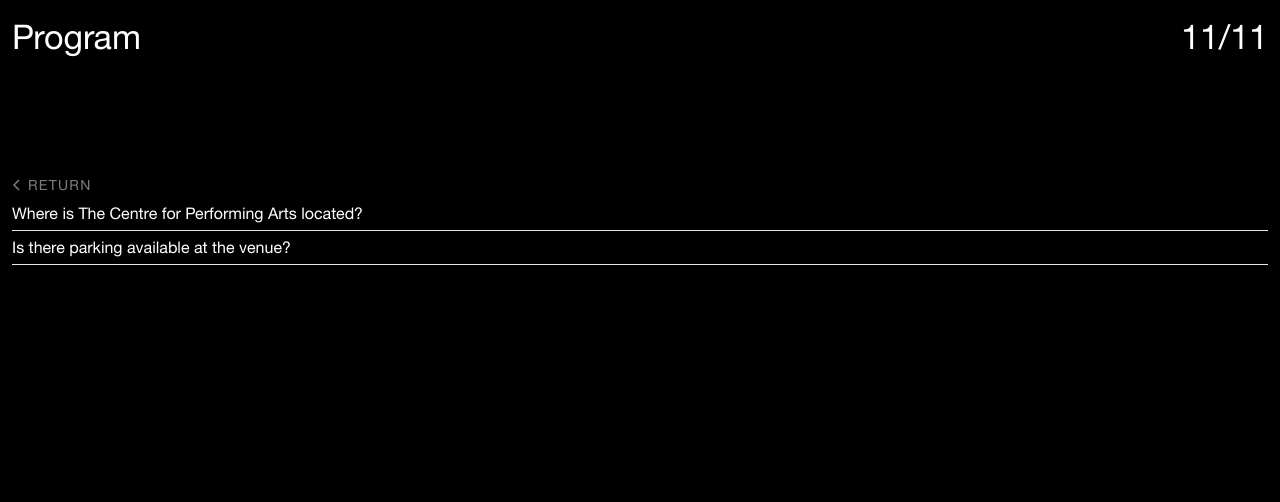
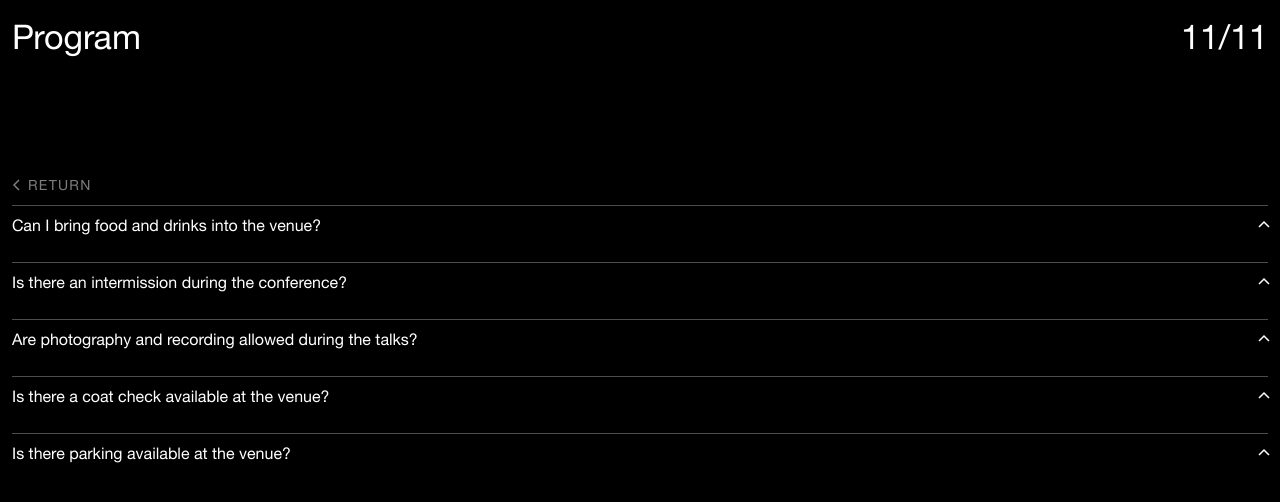
Before and after one commit to tedxsfu-developer/programme-2023, a Next.js app: page /faq in a window 1280 px wide. Shown: the top 502 px of the page. Built offline with nearby package versions, Linux system fonts and the light colour scheme.

Commit message:
fixed faq and slug

```diff
--- /dev/null
+++ b/src/components/Collapsible.tsx
@@ -0,0 +1,52 @@
+import React, { useState } from "react";
+import ReturnButton from "./button/ReturnButton";
+import { motion } from "framer-motion";
+
+type Props = {
+  children: React.ReactNode;
+  trigger: string;
+};
+
+const Collapsible = ({ trigger, children }: Props) => {
+  const [isOpened, setIsOpened] = useState(false);
+  return (
+    <div
+      className="mt-0"
+      style={{
+        // borderBottom: "1px solid rgba(255,255,255,.3)",
+        borderTop: "1px solid rgba(255,255,255,.3)",
+      }}
+    >
+      <div
+        className="pb-4 pt-2 cursor-pointer flex flex-row"
+        onClick={() => setIsOpened(!isOpened)}
+      >
+        <div>{trigger}</div>
+        <div className="ml-auto mt-1">
+          <motion.svg
+            xmlns="http://www.w3.org/2000/svg"
+            width="8"
+            height="12"
+            viewBox="0 0 8 12"
+            fill="none"
+            className="w-2 stroke-white "
+            animate={{
+              rotate: isOpened ? -90 : 90,
+            }}
+          >
+            <path d="M7 1L2 6L7 11" stroke-width="1.5" />
+          </motion.svg>
+        </div>
+      </div>
+      <motion.div
+        className="opacity-70 overflow-hidden font-normal text-body"
+        initial={{ height: "0" }}
+        animate={{ height: isOpened ? "auto" : "0" }}
+      >
+        {children}
+      </motion.div>
+    </div>
+  );
+};
+
+export default Collapsible;
--- a/src/components/ProgramItem.tsx
+++ b/src/components/ProgramItem.tsx
@@ -19,12 +19,12 @@ function ProgramItem(items: Props) {
       className={items.href ? "" : "pointer-events-none"}
     >
       <div className="grid grid-cols-3 py-1.5 font-normal border-ted-grey border-t">
-        <h6 className="text-ted-grey">{items.time}</h6>
+        <h6 className="text-ted-grey leading-5">{items.time}</h6>
         <div className="flex flex-row col-span-2">
           <div className="flex flex-col">
             {items.desc.map((e, index) => (
               <div className="w-full">
-                <div className="w-full">{e}</div>
+                <div className="w-full leading-5">{e}</div>
                 <div className="text-caption text-ted-grey pb-1.5">
                   {items.guest ? items.guest[index] : <></>}
                 </div>
--- a/src/pages/faq.tsx
+++ b/src/pages/faq.tsx
@@ -1,9 +1,9 @@
 import Header from "@/components/layout/Header";
 import Link from "next/link";
 import localFont from "next/font/local";
-import Collapsible from "react-collapsible";
 import ReturnButton from "@/components/button/ReturnButton";
 import { useState } from "react";
+import Collapsible from "@/components/Collapsible";
 
 const helvetica = localFont({
   src: [
@@ -45,45 +45,49 @@ export default function FAQ() {
       <ReturnButton></ReturnButton>
       <div>
         <div className="py-1">
-          <Collapsible
-            trigger="Where is The Centre for Performing Arts located?"
-            easing="step-end"
-            className="pb-2 border-b font-normal text-body"
-          >
+          <Collapsible trigger="Can I bring food and drinks into the venue?">
             <p>
-              The Centre for Performing Arts is situated at 777 Homer St,
-              Downtown Vancouver, BC making it easily accessible in the heart of
-              the city.
-              <br></br>
-              <strong>From Waterfront Station:</strong>
-              <br></br>
-              The Centre is a short 13-minute walk from Waterfront station. The
-              Centre also has accessible express service via Translink bus
-              routes 007, 010, 014, 016, 050 or the Canada Line Skytrain.
-              <br></br>
-              The venue can be accessed via doors on Homer St. in front of the
-              Vancouver Public Library: The Centre For Performing Arts.
-              <br></br>
-              The majority of our event takes place on the second floor of the
-              Centre, with access to the theatre via the third floor as well.
+              Outside food and drinks are not allowed. However, refreshments
+              will be available.
             </p>
           </Collapsible>
         </div>
         <div className="py-1">
-          <Collapsible
-            trigger="Is there parking available at the venue?"
-            easing="step-end"
-            className="font-normal text-body pb-2 border-b"
-          >
+          <Collapsible trigger="Is there an intermission during the conference?">
+            <p>
+              Yes, there will be a designated intermission for you to stretch
+              your legs and network with fellow attendees.
+            </p>
+          </Collapsible>
+        </div>
+        <div className="py-1">
+          <Collapsible trigger="Are photography and recording allowed during the talks?">
+            <p>
+              Photography and recording are not allowed during the speakers'
+              talks. However, official event photographers will capture key
+              moments.
+            </p>
+          </Collapsible>
+        </div>
+        <div className="py-1">
+          <Collapsible trigger="Is there a coat check available at the venue?">
+            <p>
+              Coat check service will not be available. Please have all your
+              belongings with you.
+            </p>
+          </Collapsible>
+        </div>
+        <div className="py-1">
+          <Collapsible trigger="Is there parking available at the venue?">
             <p>
               Limited parking is available near The Centre for Performing Arts.
               We recommend using public transportation, rideshare services, or
               carpooling!
               <br></br>Parking is available at: <br></br>
-              {/* <ul>
+              <ul>
                 <li>L'Hermitage (Impark Lot #2263)</li>
                 <li>Telus Garden (Advanced Parking Lot #9160)</li>
-              </ul> */}
+              </ul>
             </p>
           </Collapsible>
         </div>
--- a/src/pages/index.tsx
+++ b/src/pages/index.tsx
@@ -36,7 +36,14 @@ export default function Home() {
   return (
     <main className={`min-h-screen p-3 text-white bg-black`}>
       <Header />
-      <Link href="/faq">FAQ</Link>
+      <div className="fixed bottom-6 right-0">
+        <Link
+          href="/faq"
+          className="mb-0 mr-4 bg-white text-black px-2 py-2 rounded-md"
+        >
+          FAQ
+        </Link>
+      </div>
 
       <div>
         <h4 className="text-ted-grey pb-1.5">Morning Session</h4>
--- a/src/pages/speakers/[slug].tsx
+++ b/src/pages/speakers/[slug].tsx
@@ -29,6 +29,7 @@ export const getStaticPaths = async () => {
   };
 };
 
+// @ts-ignore
 export const getStaticProps = async ({ params }) => {
   console.log("hey");
   console.log(params);
@@ -56,18 +57,20 @@ export default function Page() {
       <Header />
       <ReturnButton />
 
+      {speaker && (
+        <>
           <div className="grid grid-flow-col z-10 w-full justify-between items-center border-b pb-2 border-ted-grey">
-        <div className="font-light text-name">
-          {speaker ? speaker.name : ""}
-        </div>
+            <div className="font-light text-name">{speaker.name}</div>
             <div className="text-sm text-ted-grey capitalize font-normal">
-          {speaker ? speaker.desc : ""}
+              {speaker.desc}
             </div>
           </div>
-      <ImageLayout image={speaker ? speaker.image : ""} />
+          <ImageLayout image={speaker.image} name={speaker?.name} />
 
           <InfoTab />
           <Footer></Footer>
+        </>
+      )}
 
       <div></div>
     </main>
--- a/tailwind.config.ts
+++ b/tailwind.config.ts
@@ -11,7 +11,7 @@ const config: Config = {
     fontSize: {
       sm: ["14px", "16px"],
       caption: "14px",
-      body: ["16px", "17.28px"],
+      body: ["16px", "20px"],
       name: ["25px", "27px"],
       headline: ["19px", "20.52px"],
       heading: ["34px", "52.7px"],
```
Also changed, not shown: src/components/layout/Sponsors.tsx (+18 -10 lines), src/data/ProgramData.tsx (+5 -5 lines). Lines whose indentation alone changed are shown as unchanged.
